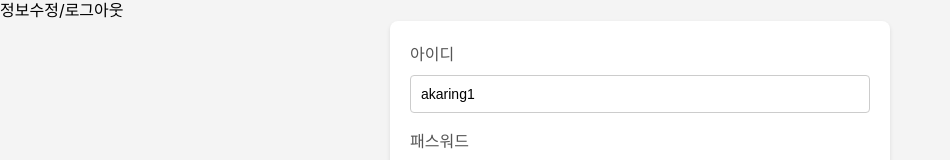
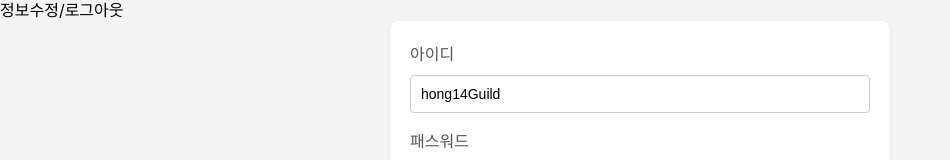
Before and after one commit to miss-gif/react-lecture, a React (Create React App) app: page /login in a window 1280 px wide. Shown: the part 275-435 px from the top of the page, without its empty margins (0-950 px from the left). Built offline with nearby package versions, Linux system fonts and the light colour scheme.

Commit message:
Fix : 코드 일부 수정

```diff
--- a/src/components/layout/Header.js
+++ b/src/components/layout/Header.js
@@ -94,11 +94,10 @@ const Header = ({ children }) => {
             <li>
               <button
                 onClick={() => {
-                  // localStorage 아이템 삭제
-                  // localStorage.removeItem("userid");
+                  // sessionStorage 아이템 삭제
+                  // sessionStorage.removeItem("userid");
                   // sessionStorage.setItem("userid", "");
                   setCookie("userid", "", {});
-
                   // useState 업데이트
                   setIsUser("");
                 }}
--- a/src/context/UserInfoProvider.js
+++ b/src/context/UserInfoProvider.js
@@ -11,7 +11,7 @@ export const UserInfoProvider = ({ children }) => {
     // const tempUser = localStorage.getItem("userid");
     // const tempUser = sessionStorage.getItem("userid");
     const tempUser = getCookie("userid");
-    console.log("tempUser", tempUser);
+    console.log("tempUser : ", tempUser);
 
     if (tempUser !== null || tempUser !== "") {
       setIsUser(tempUser);
--- a/src/pages/member/Join.js
+++ b/src/pages/member/Join.js
@@ -7,7 +7,7 @@ const Join = () => {
   const navigate = useNavigate();
 
   // 입력할 항목 변수
-  const [userId, setUserId] = useState("akaring1");
+  const [userId, setUserId] = useState("hong14Guild");
   const [userEmail, setUserEmail] = useState("");
   const [userPass, setUserPass] = useState("Abc@1234");
   const [userPass2, setUserPass2] = useState("");
--- a/src/pages/member/Login.js
+++ b/src/pages/member/Login.js
@@ -25,10 +25,9 @@ const Login = () => {
     if (isSuccess) {
       // console.log(userId);
       // console.log(userPass);
-      // localStorage 에 저장하기
+      // localStorage.setItem("userid", userId);
       // sessionStorage.setItem("userid", userId);
-      // sessionStorage.setItem("userid", userId);
-      setCookie("userid", userId);
+      setCookie("userid", userId, {});
       //setUserId(userId);
       setIsUser(userId);
       navigate("/");
@@ -38,7 +37,7 @@ const Login = () => {
     setIsModal(false);
   };
 
-  const [userId, setUserId] = useState("akaring1");
+  const [userId, setUserId] = useState("hong14Guild");
   const [userPass, setUserPass] = useState("Abc@1234");
   // 로그인 성공 여부
   const [isSuccess, setIsSuccess] = useState(false);
```
Also changed, not shown: 1 other file (tests, documents, lock files or other folders).
